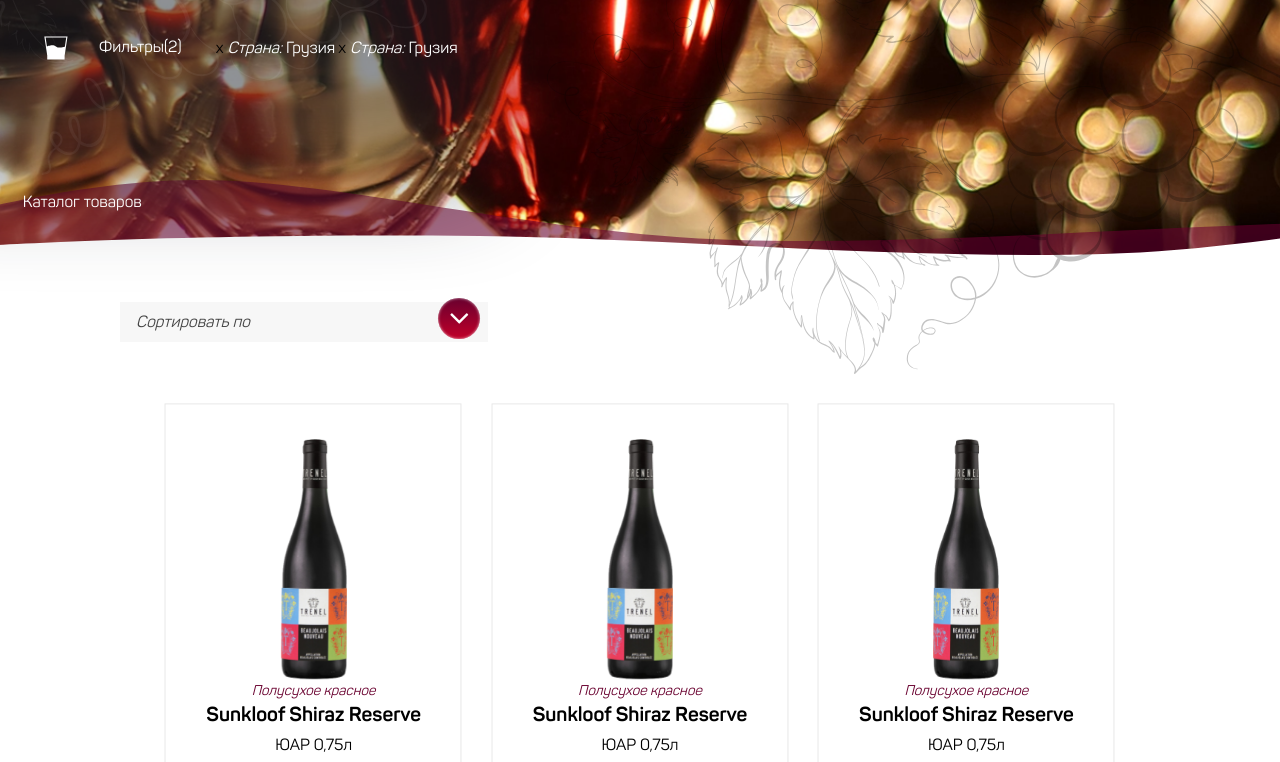
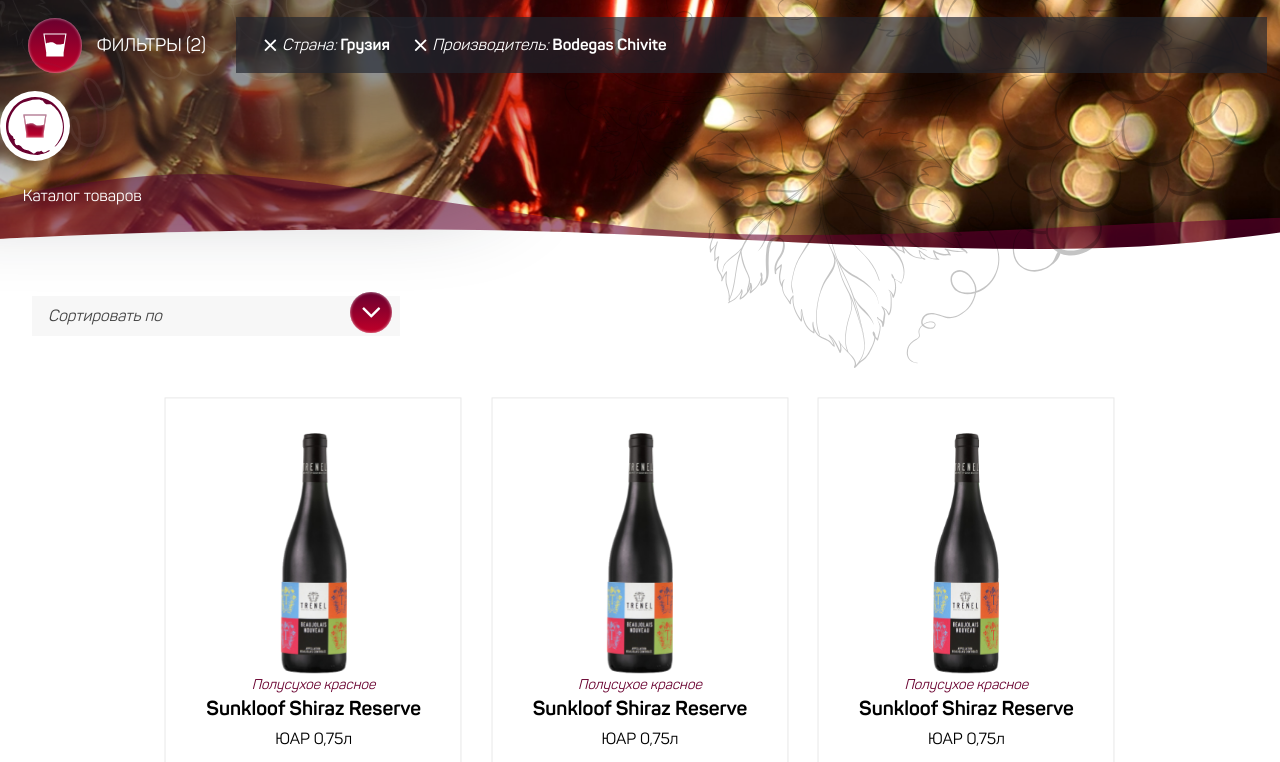
Before and after one commit to Yozhik333/WineRoomLanding, a website: page app/catalog.html in a window 1280 px wide. Shown: the part 199-961 px from the top of the page. Drawn offline with Linux system fonts and the light colour scheme.

Commit message:
agearegegae

```diff
--- a/app/catalog.html
+++ b/app/catalog.html
@@ -31,6 +31,19 @@
 	<div id="header"></div>
 	<!-- /.top-line -->
 
+	<div id="filter-close" class="filter-close">
+		<img src="img/filter-icon-close.svg" alt="Закрытый фильтр">
+	</div>
+	<!-- /.filter-close -->
+
+	<div class="filter-open">
+		<div class="filter-open-wrap">
+
+		</div>
+		<!-- /.filter-open-wrap -->
+	</div>
+	<!-- /.filter-open -->
+
 	<section class="catalog" style="background-image: url('../img/wines/catalog-bg.jpg')">
 		<div class="catalog-wrap">
 
@@ -43,7 +56,7 @@
 							<img src="img/filter-icon.svg" alt="Фильтр">
 						</div>
 						<div class="filter-head__description">
-							<p>Фильтры<span>(2)</span></p>
+							<p>Фильтры<span> (2)</span></p>
 						</div>
 					</a>
 				</div>
@@ -51,12 +64,12 @@
 					<nav>
 						<ul>
 							<li>
-								<a href="#">x</a>
+								<a href="#">&times;</a>
 								<p><i>Страна:</i> Грузия</p>
 							</li>
 							<li>
-								<a href="#">x</a>
-								<p><i>Страна:</i> Грузия</p>
+								<a href="#">&times;</a>
+								<p><i>Производитель:</i> Bodegas Chivite</p>
 							</li>
 						</ul>
 					</nav>
--- a/app/sass/_filter.sass
+++ b/app/sass/_filter.sass
@@ -1,18 +1,98 @@
 .filter-wrap
 	display: flex
-	height: 62px
 	align-items: center
 	p
 		margin-bottom: 0
 		color: #fff
 	.filter-head
 		width: 200px
+		margin: 0 30px
 		a
 			display: flex
-			justify-content: space-evenly
+			justify-content: space-between
+			.filter-head__icon
+				position: relative
+				transition: .4s ease
+				&::before
+					content: ''
+					position: absolute
+					background: linear-gradient(to top, #c10029 0%, #69002f 100%)
+					box-shadow: inset 0 0 3px rgba(255, 255, 255, 0.75)
+					border-radius: 50%
+					z-index: -1
+					top: -15px
+					right: -15px
+					bottom: -15px
+					left: -15px
+				&:hover
+					transform: scale(1.1)
+			.filter-head__description
+				text-transform: uppercase
+				font-size: 18px
+				transition: .4s ease
+				&:hover
+					text-decoration: underline
+					color: #fff
 	.filter-body
+		background-color: #20252ea9
+		width: 100%
+		padding: 7px 24px
 		nav
 			ul
 				display: flex
+				flex-flow: wrap
 				li
 					display: flex
+					align-items: center
+					margin-right: 20px
+					a
+						color: #fff
+						font-size: 30px
+						&:hover
+							font-weight: 400
+							color: $accent
+					p
+						font-weight: 700
+						i
+							font-weight: 400
+
+
+.filter-close
+	position: fixed
+	z-index: 999
+	top: 290px
+	cursor: pointer
+	width: 64px
+	padding: 6px 0 0 6px
+	&::before
+		content: ''
+		position: absolute
+		width: 70px
+		height: 70px
+		border-radius: 50%
+		z-index: -1
+		background-color: #fff
+		left: 0
+		top: 0
+	&::after
+		content: ''
+		position: absolute
+		width: 70px
+		height: 70px
+		border-radius: 50%
+		z-index: -1
+		border: 1px solid #fff
+		left: 0
+		top: 0
+		animation: filter-close 4s infinite
+		@keyframes filter-close
+			0%
+				transform: scale(1,1)
+				opacity: 1
+				border: 1px solid #fff
+			100%
+				transform: scale(2,2)
+				opacity: 0
+				border: 1px solid $accent
+	img
+		max-width: 100%
--- a/app/sass/_media.sass
+++ b/app/sass/_media.sass
@@ -869,6 +869,13 @@
 							padding-left: 10px
 							font-weight: bold
 
+	// Filter
+
+	.filter-wrap
+		flex-flow: wrap
+		.filter-head
+			margin-bottom: 32px
+
 // ≥768px
 +media-breakpoint-down(sm)
 
--- a/app/sass/main.sass
+++ b/app/sass/main.sass
@@ -1154,8 +1154,9 @@
 			display: inline-block
 			position: relative
 			cursor: pointer
-			margin-left: 7.5em
+			margin-left: 2em
 			margin-right: 2em
+			z-index: 99
 			select
 				display: inline-block
 				position: relative
```
Also changed, not shown: app/alco-card.html (+27 -0 lines), app/css/main.min.css, app/img/filter-icon-close.svg (added), 1 other file.
